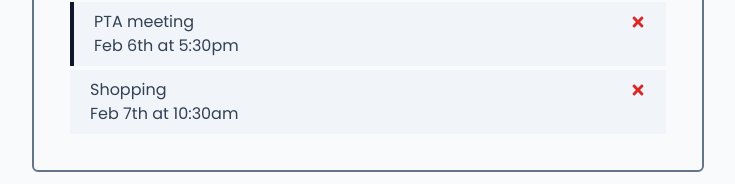
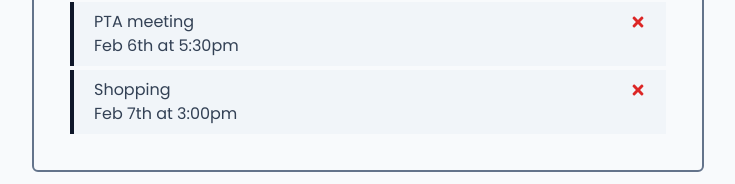
Before and after one commit to thes3interdev/slp-task-tracker-webapp, a React (Create React App) app: page / in a window 1280 px wide. Shown: the part 196-380 px from the top of the page, without its empty margins (272-1007 px from the left). Built offline with nearby package versions, Linux system fonts and the light colour scheme; data requests are answered from the project's data file.

Commit message:
chore: delete and add tasks.

```diff
--- a/db.json
+++ b/db.json
@@ -1,19 +1,22 @@
 {
-  "posts": [
+  "tasks": [
     {
       "id": 1,
-      "title": "json-server",
-      "author": "typicode"
+      "text": "Doctors appointmant",
+      "day": "Feb 5th at 2:30pm",
+      "reminder": true
+    },
+    {
+      "id": 2,
+      "text": "PTA meeting",
+      "day": "Feb 6th at 5:30pm",
+      "reminder": true
+    },
+    {
+      "text": "Shopping",
+      "day": "Feb 7th at 3:00pm",
+      "reminder": true,
+      "id": 3
     }
-  ],
-  "comments": [
-    {
-      "id": 1,
-      "body": "some comment",
-      "postId": 1
-    }
-  ],
-  "profile": {
-    "name": "typicode"
-  }
+  ]
 }
--- a/package.json
+++ b/package.json
@@ -51,6 +51,7 @@
 			"last 1 safari version"
 		]
 	},
+	"proxy": "http://localhost:5000",
 	"author": {
 		"name": "Michael Owuor"
 	}
--- a/src/App.js
+++ b/src/App.js
@@ -1,27 +1,53 @@
-import { useState } from 'react';
+import { useState, useEffect } from 'react';
 import Header from './components/Header';
 import Tasks from './components/Tasks';
 import AddTask from './components/AddTask';
 
 const App = () => {
-	const [tasks, setTasks] = useState([
-		{ id: 1, text: 'Doctors appointmant', day: 'Feb 5th at 2:30pm', reminder: true },
-		{ id: 2, text: 'PTA meeting', day: 'Feb 6th at 5:30pm', reminder: true },
-		{ id: 3, text: 'Shopping', day: 'Feb 7th at 10:30am', reminder: false },
-	]);
-
+	const [tasks, setTasks] = useState([]);
 	const [showAddTask, setShowAddTask] = useState(false);
 
+	useEffect(() => {
+		const getTasks = async () => {
+			const tasksFromServer = await fetchTasks();
+
+			setTasks(tasksFromServer);
+		};
+
+		getTasks();
+	}, []);
+
+	/** fetch tasks */
+	const fetchTasks = async () => {
+		const res = await fetch('/tasks');
+		const data = await res.json();
+
+		return data;
+	};
+
 	/** add a task */
-	const addTask = (task) => {
-		const id = Math.floor(Math.random() * 10000) + 1;
-		const newTask = { id, ...task };
+	const addTask = async (task) => {
+		// const id = Math.floor(Math.random() * 10000) + 1;
+		// const newTask = { id, ...task };
 
-		setTasks([...tasks, newTask]);
+		// setTasks([...tasks, newTask]);
+
+		const res = await fetch('/tasks', {
+			method: 'POST',
+			headers: {
+				'Content-type': 'application/json',
+			},
+			body: JSON.stringify(task),
+		});
+
+		const data = await res.json();
+
+		setTasks([...tasks, data]);
 	};
 
 	/** delete a task */
-	const deleteTask = (id) => {
+	const deleteTask = async (id) => {
+		await fetch(`/tasks/${id}`, { method: 'DELETE' });
 		setTasks(tasks.filter((task) => task.id !== id));
 	};
 
```
